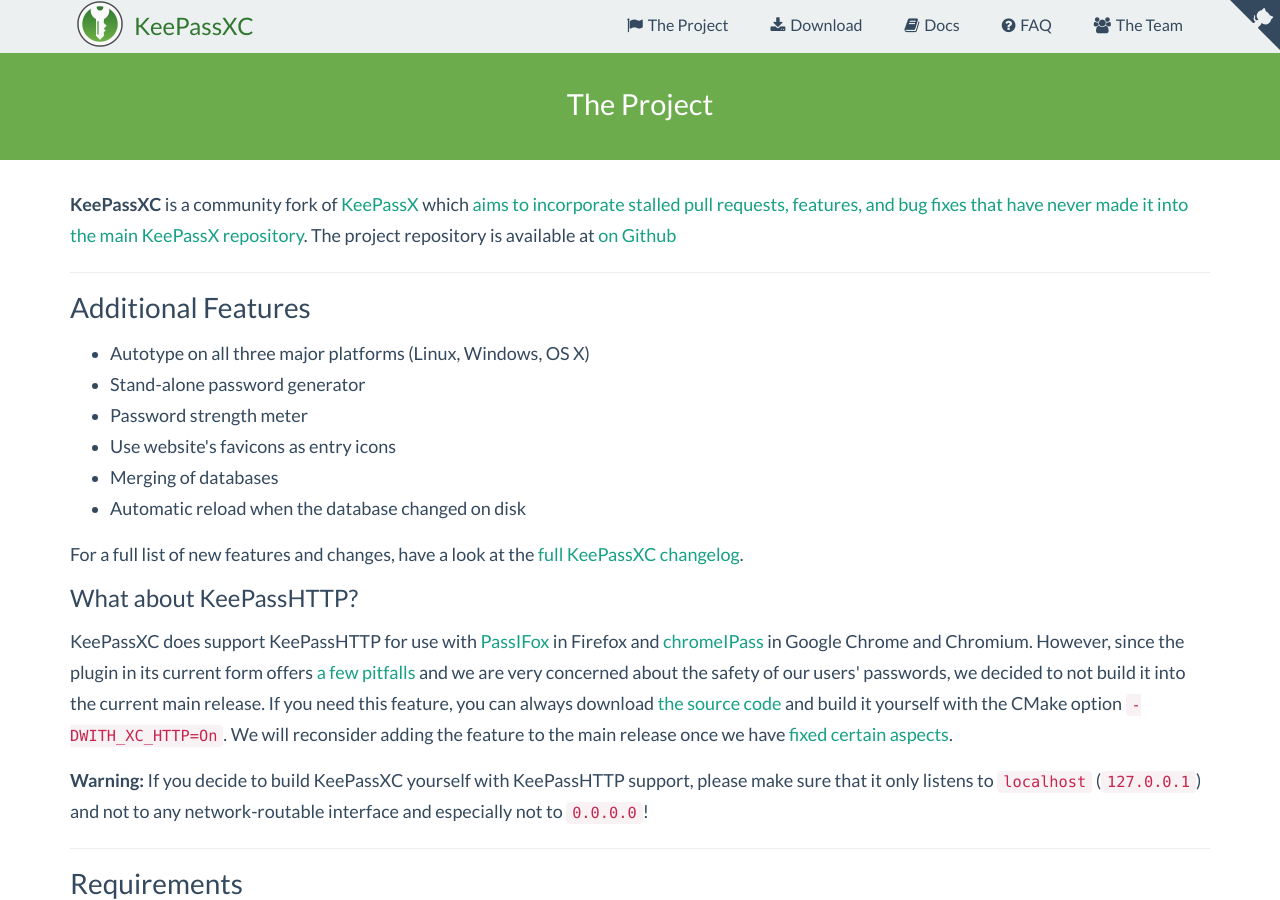
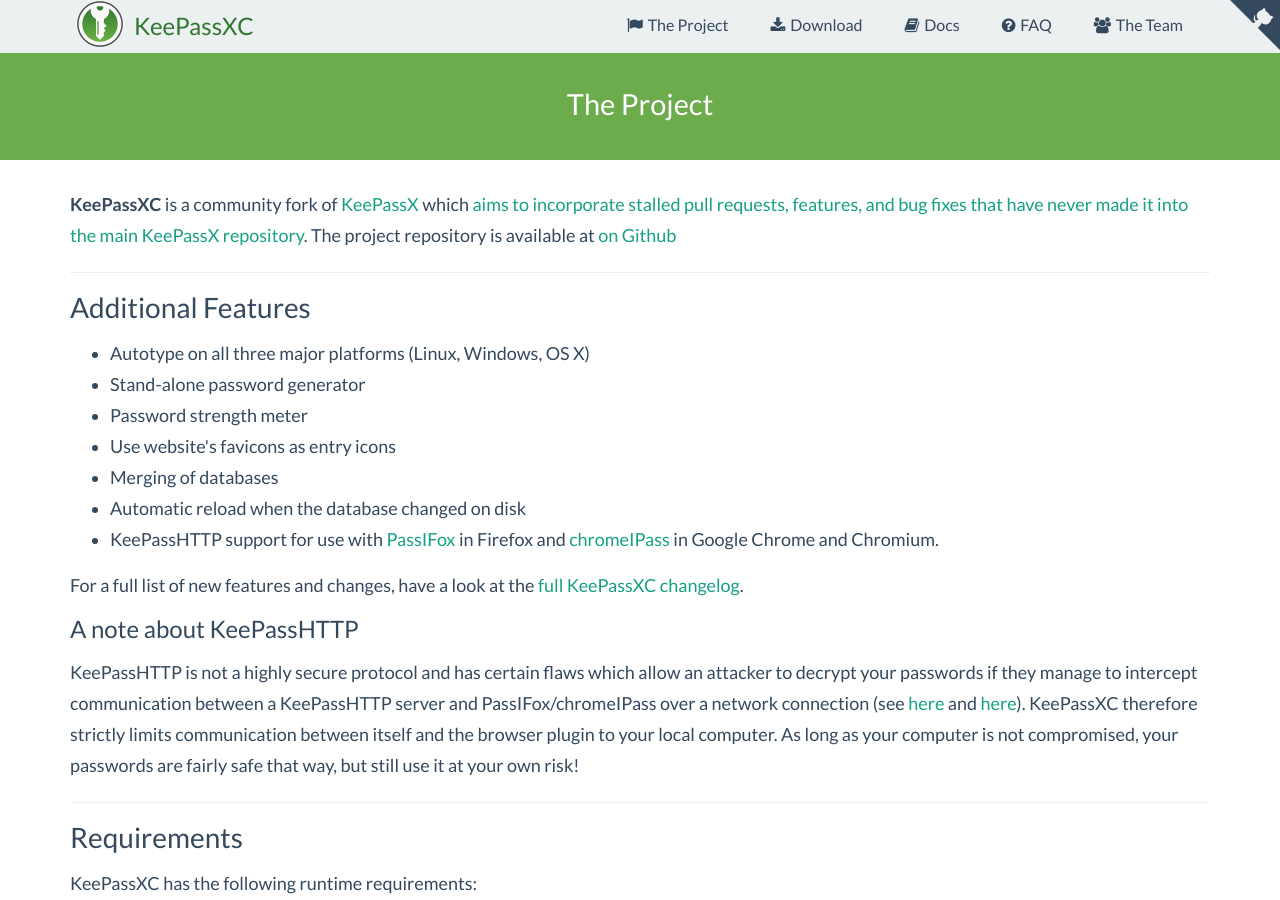
Before and after one commit to keepassxreboot/keepassxc-org, a Jekyll site: the page built from project.html, in a window 1280 px wide and 900 px high. Built offline with Jekyll 4.4.1, drawn with Linux system fonts in a browser that asks for light colours; comment, search, counter and statistics services are not loaded.

Commit message:
Update note about KeePassHTTP

```diff
--- a/project.html
+++ b/project.html
@@ -19,19 +19,14 @@
     <li>Use website's favicons as entry icons
     <li>Merging of databases
     <li>Automatic reload when the database changed on disk
+    <li>KeePassHTTP support for use with <a href="https://addons.mozilla.org/en-us/firefox/addon/passifox/">PassIFox</a> in Firefox and
+  <a href="https://chrome.google.com/webstore/detail/chromeipass/ompiailgknfdndiefoaoiligalphfdae">chromeIPass</a> in Google Chrome and Chromium.
   </ul>
 
   <div>For a full list of new features and changes, have a look at the <a href="https://github.com/keepassxreboot/keepassxc/blob/master/CHANGELOG">full KeePassXC changelog</a>.</div>
 
-  <h6>What about KeePassHTTP?</h6>
-  <p>KeePassXC does support KeePassHTTP for use with <a href="https://addons.mozilla.org/en-us/firefox/addon/passifox/">PassIFox</a> in Firefox and
-  <a href="https://chrome.google.com/webstore/detail/chromeipass/ompiailgknfdndiefoaoiligalphfdae">chromeIPass</a> in Google Chrome and Chromium. However, since the plugin in its current
-  form offers <a href="https://github.com/keepassxreboot/keepassxc/issues/147">a few pitfalls</a> and we are very concerned about the safety of our users' passwords,
-  we decided to not build it into the current main release. If you need this feature, you can always download <a href="/download#source">the source code</a> and build it yourself with the CMake
-  option <code>-DWITH_XC_HTTP=On</code>. We will reconsider adding the feature to the main release once we have
-  <a href="https://github.com/keepassxreboot/keepassxc/issues/177#issuecomment-274582453"">fixed certain aspects</a>.
-  <p><strong>Warning:</strong> If you decide to build KeePassXC yourself with KeePassHTTP support, please make sure that it only listens to <code>localhost</code> (<code>127.0.0.1</code>)
-  and not to any network-routable interface and especially not to <code>0.0.0.0</code>!
+  <h6>A note about KeePassHTTP</h6>
+  <p>KeePassHTTP is not a highly secure protocol and has certain flaws which allow an attacker to decrypt your passwords if they manage to intercept communication between a KeePassHTTP server and PassIFox/chromeIPass over a network connection (see <a href="https://github.com/pfn/keepasshttp/issues/258">here</a> and <a href="https://github.com/keepassxreboot/keepassxc/issues/147">here</a>). KeePassXC therefore strictly limits communication between itself and the browser plugin to your local computer. As long as your computer is not compromised, your passwords are fairly safe that way, but still use it at your own risk!
 </div>
 
 <div><a name="requirements"></a><hr/>
```
